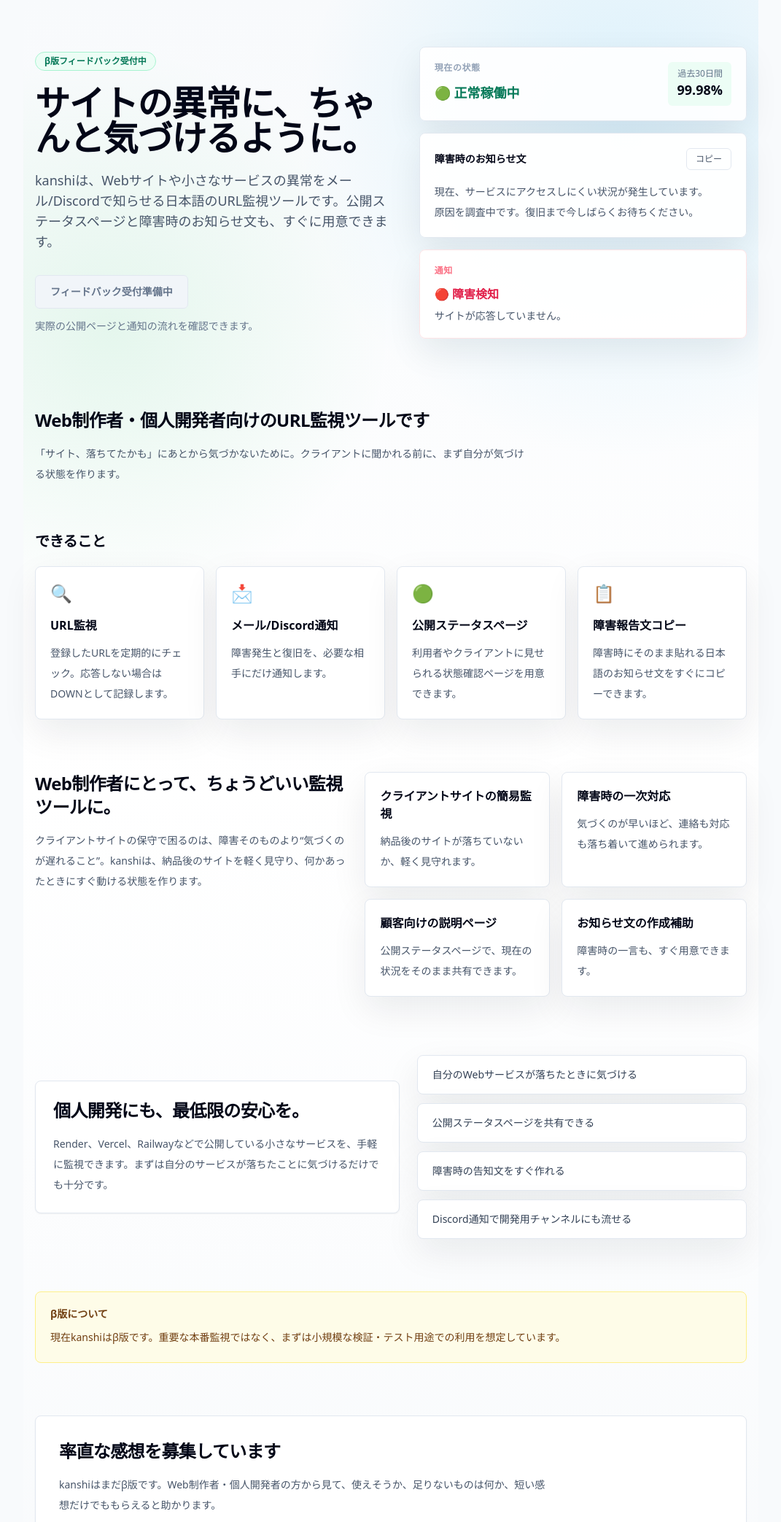
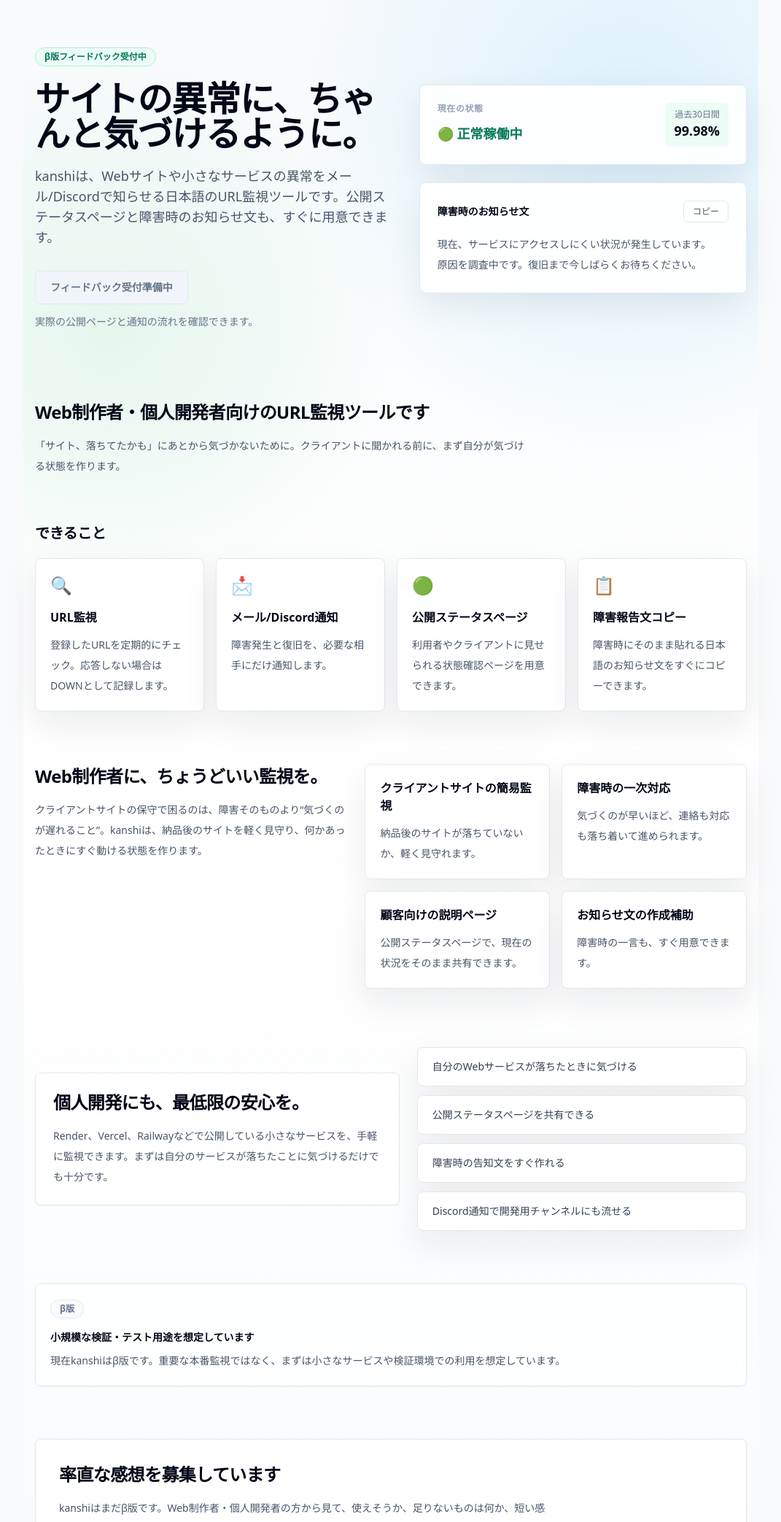
Before and after one commit to kk12289/kanshi, a Flask app: page /beta in a window 1280 px wide. Shown: the part 61-2147 px from the top of the page at 73% size, without its empty margins (104-1175 px from the left). Run offline with Flask 3, Linux system fonts and the light colour scheme; some libraries are stand-ins or nearby versions.

Commit message:
Polish beta page layout

```diff
--- a/templates/beta.html
+++ b/templates/beta.html
@@ -87,8 +87,8 @@
       <p class="mt-3 text-sm leading-6 text-slate-500">実際の公開ページと通知の流れを確認できます。</p>
     </div>
 
-    <div class="fade-up-delay space-y-4">
-      <article class="soft-card rounded-lg border border-slate-200 bg-white/90 p-5 backdrop-blur">
+    <div class="fade-up-delay space-y-6">
+      <article class="soft-card rounded-lg border border-slate-200 bg-white/90 p-6 backdrop-blur">
         <div class="flex items-start justify-between gap-4">
           <div>
             <p class="text-xs font-semibold uppercase tracking-wider text-slate-400">現在の状態</p>
@@ -101,18 +101,12 @@
         </div>
       </article>
 
-      <article class="soft-card rounded-lg border border-slate-200 bg-white/95 p-5 backdrop-blur">
+      <article class="soft-card rounded-lg border border-slate-200 bg-white/95 p-6 backdrop-blur">
         <div class="flex items-center justify-between gap-3">
           <p class="text-sm font-semibold text-slate-950">障害時のお知らせ文</p>
           <button type="button" class="rounded-md border border-slate-200 px-3 py-1.5 text-xs font-medium text-slate-600">コピー</button>
         </div>
         <p class="mt-4 text-sm leading-7 text-slate-600">現在、サービスにアクセスしにくい状況が発生しています。<br>原因を調査中です。復旧まで今しばらくお待ちください。</p>
-      </article>
-
-      <article class="soft-card rounded-lg border border-rose-100 bg-white/95 p-5 backdrop-blur">
-        <p class="text-xs font-semibold uppercase tracking-wider text-rose-400">通知</p>
-        <p class="mt-3 text-base font-semibold text-rose-600">🔴 障害検知</p>
-        <p class="mt-2 text-sm text-slate-600">サイトが応答していません。</p>
       </article>
     </div>
   </section>
@@ -152,7 +146,7 @@
 
   <section class="mx-auto grid max-w-5xl gap-6 py-10 lg:grid-cols-[0.9fr_1.1fr] lg:items-start">
     <div>
-      <h2 class="text-2xl font-semibold tracking-tight text-slate-950">Web制作者にとって、ちょうどいい監視ツールに。</h2>
+      <h2 class="max-w-md text-2xl font-semibold leading-snug tracking-tight text-slate-950">Web制作者に、ちょうどいい監視を。</h2>
       <p class="mt-4 text-sm leading-7 text-slate-600">クライアントサイトの保守で困るのは、障害そのものより“気づくのが遅れること”。kanshiは、納品後のサイトを軽く見守り、何かあったときにすぐ動ける状態を作ります。</p>
     </div>
     <div class="grid gap-4 sm:grid-cols-2">
@@ -189,9 +183,10 @@
   </section>
 
   <section class="mx-auto max-w-5xl py-8">
-    <div class="rounded-lg border border-yellow-200 bg-yellow-50 p-5">
-      <h2 class="text-sm font-semibold text-yellow-900">β版について</h2>
-      <p class="mt-2 text-sm leading-7 text-yellow-900">現在kanshiはβ版です。重要な本番監視ではなく、まずは小規模な検証・テスト用途での利用を想定しています。</p>
+    <div class="rounded-lg border border-slate-200 bg-white/80 p-5 shadow-sm backdrop-blur">
+      <span class="inline-flex rounded-full border border-slate-200 bg-slate-50 px-3 py-1 text-xs font-semibold text-slate-500">β版</span>
+      <h2 class="mt-4 text-sm font-semibold text-slate-950">小規模な検証・テスト用途を想定しています</h2>
+      <p class="mt-2 text-sm leading-7 text-slate-600">現在kanshiはβ版です。重要な本番監視ではなく、まずは小さなサービスや検証環境での利用を想定しています。</p>
     </div>
   </section>
 
```
